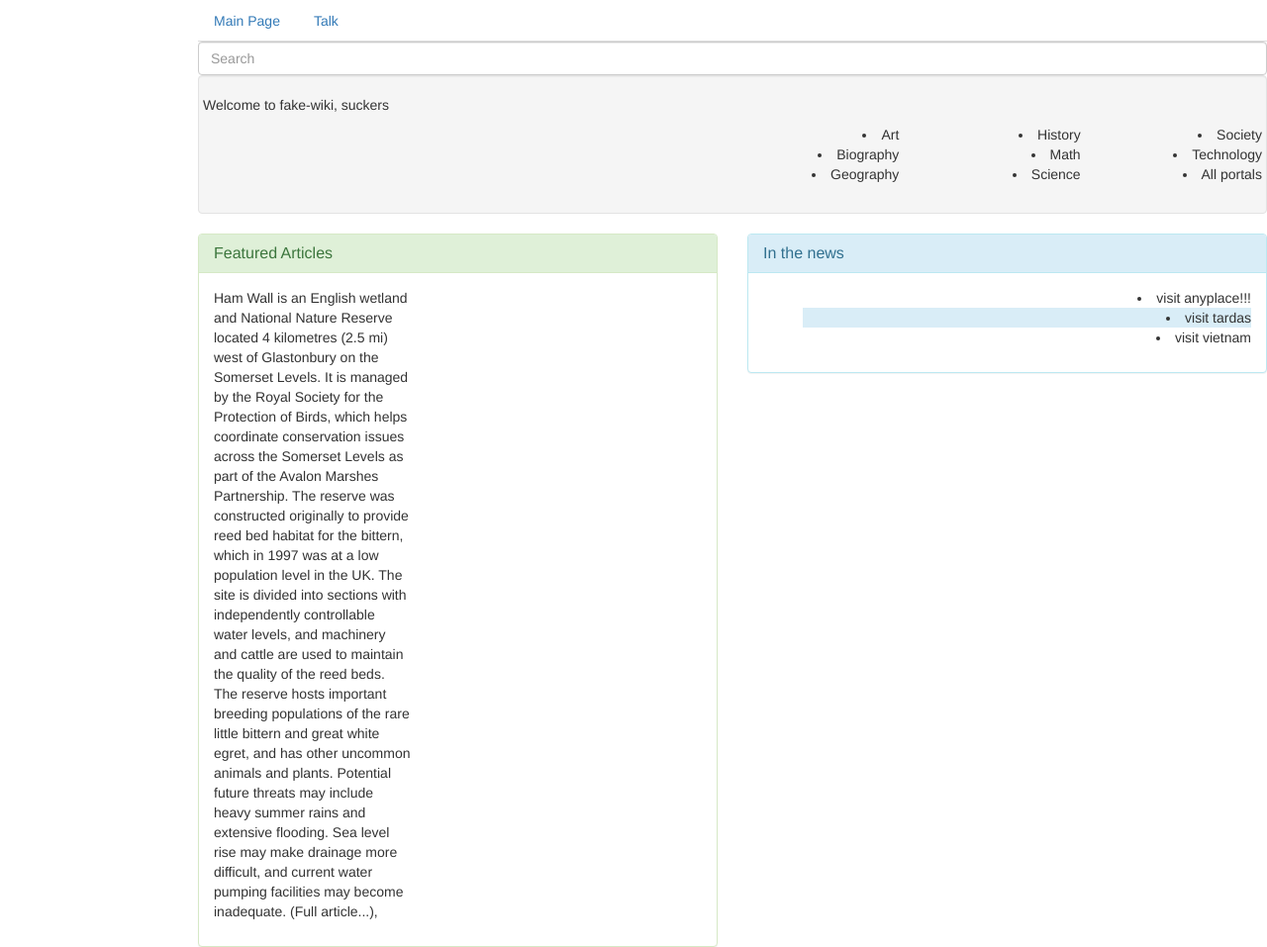
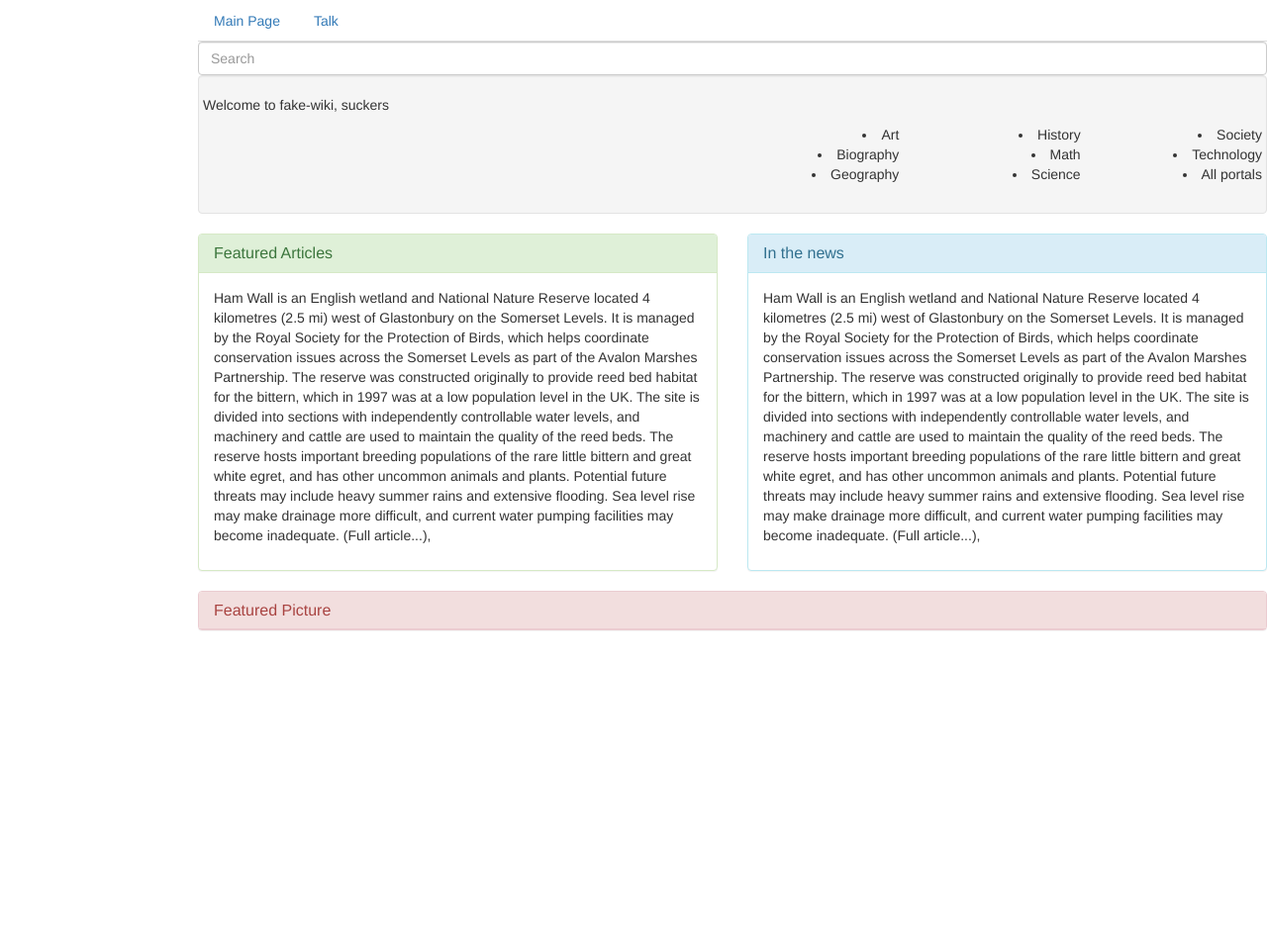
Before and after one commit to brandanpdx/fake-wiki, a plain HTML site: page index.html in a window 1280 px wide. Shown: the top 957 px of the page at 99% size. After the commit the page ends 800 px from the top, so only its background shows below. Drawn offline with Linux system fonts and the light colour scheme.

Commit message:
change text width

```diff
--- a/css/style.css
+++ b/css/style.css
@@ -8,7 +8,7 @@ ul {
 }
 
 .header-lists {
-  text-align: right;
+  text-align:right;
 }
 
 * {
@@ -16,5 +16,5 @@ ul {
 }
 
 p {
-  max-width: 200px;
+  max-width: 2000px;
 }
--- a/index.html
+++ b/index.html
@@ -89,11 +89,7 @@
   <h2 class="panel-title">In the news</h2>
     </div>
     <div class="panel-body">
-  <ul>
-    <li>visit anyplace!!!</li>
-    <li class="bg-info">visit tardas</li>
-    <li>visit vietnam</li>
- </ul>
+  <p>Ham Wall is an English wetland and National Nature Reserve located 4 kilometres (2.5 mi) west of Glastonbury on the Somerset Levels. It is managed by the Royal Society for the Protection of Birds, which helps coordinate conservation issues across the Somerset Levels as part of the Avalon Marshes Partnership. The reserve was constructed originally to provide reed bed habitat for the bittern, which in 1997 was at a low population level in the UK. The site is divided into sections with independently controllable water levels, and machinery and cattle are used to maintain the quality of the reed beds. The reserve hosts important breeding populations of the rare little bittern and great white egret, and has other uncommon animals and plants. Potential future threats may include heavy summer rains and extensive flooding. Sea level rise may make drainage more difficult, and current water pumping facilities may become inadequate. (Full article...),</p>
 </div>
 </div>
 </div>
@@ -103,6 +99,7 @@
     <div class="panel-heading">
   <h2 class="panel-title">Featured Picture</h2>
     </div>
+
   </div>
 
 
```
